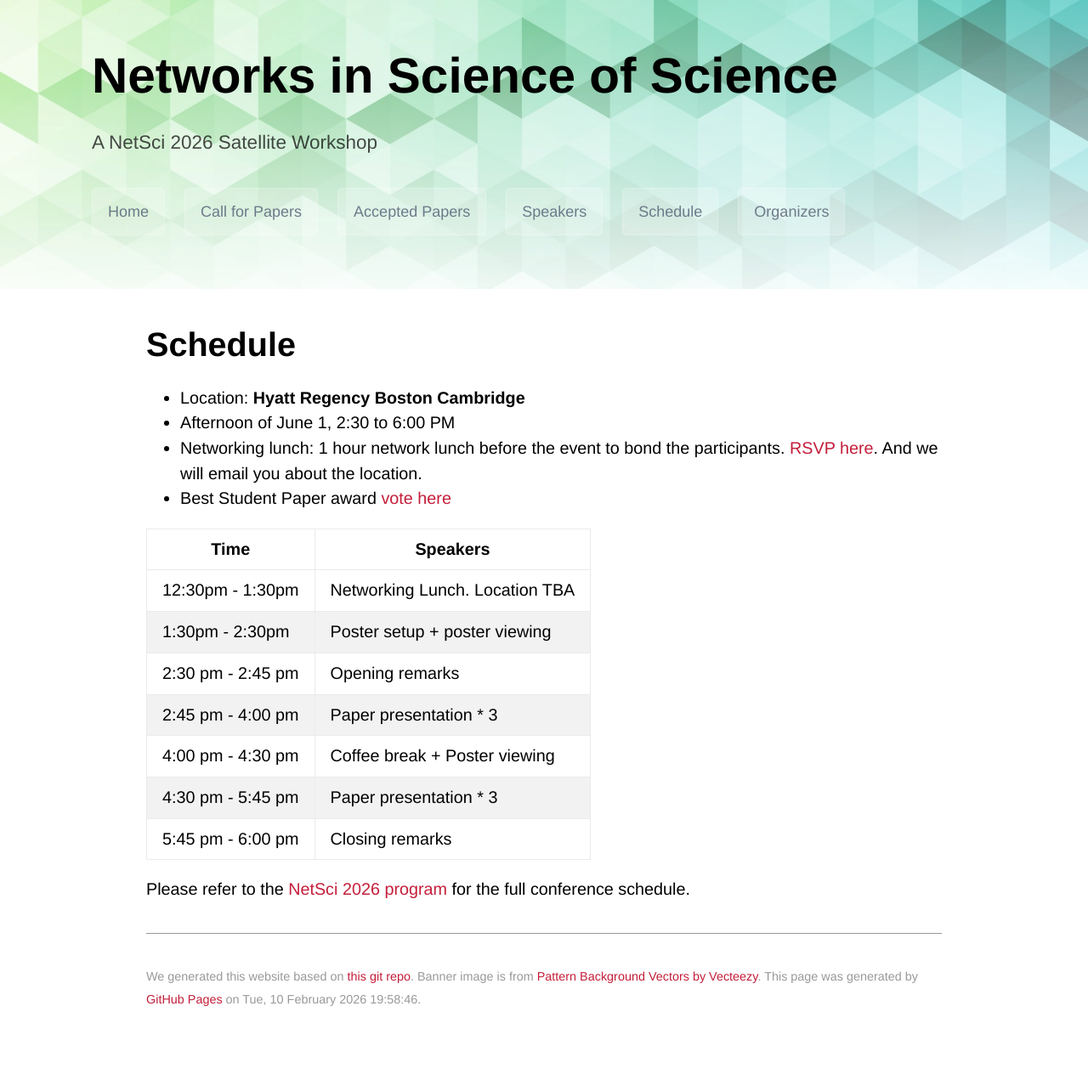
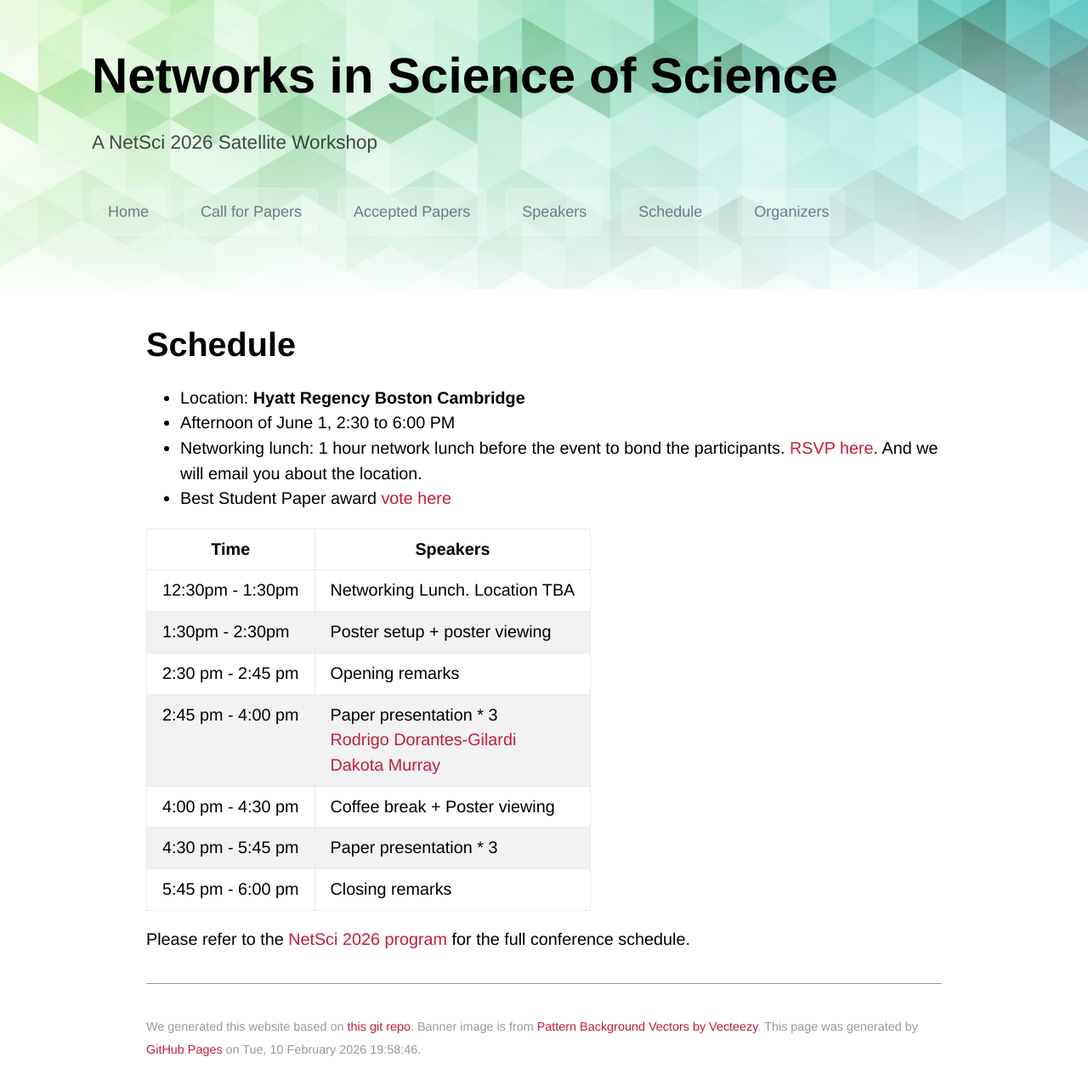
Before and after one commit to netscisci/netscisci.github.io, a Jekyll site: the page built from schedule.md, in a window 1280 px wide. Shown: the whole page at 85% size. Built offline with Jekyll 4.4.1, drawn with Linux system fonts in a browser that asks for light colours; some web fonts are replaced; our own code applies the rules of GitHub Pages for plain Markdown files; before the commit the page ends 1225 px from its top, so only the background shows below that.

Commit message:
Update schedule.md

```diff
--- a/schedule.md
+++ b/schedule.md
@@ -12,7 +12,7 @@ layout: default
 |12:30pm - 1:30pm|Networking Lunch. Location TBA|
 |1:30pm - 2:30pm|Poster setup + poster viewing|
 |2:30 pm - 2:45 pm|Opening remarks|
-|2:45 pm - 4:00 pm|Paper presentation * 3|
+|2:45 pm - 4:00 pm|Paper presentation * 3 <br> [Rodrigo Dorantes-Gilardi](https://rodogi.github.io) <br> [Dakota Murray](https://dakotamurray.me)|
 |4:00 pm - 4:30 pm|Coffee break + Poster viewing|
 |4:30 pm - 5:45 pm|Paper presentation * 3|
 |5:45 pm - 6:00 pm|Closing remarks|
```
